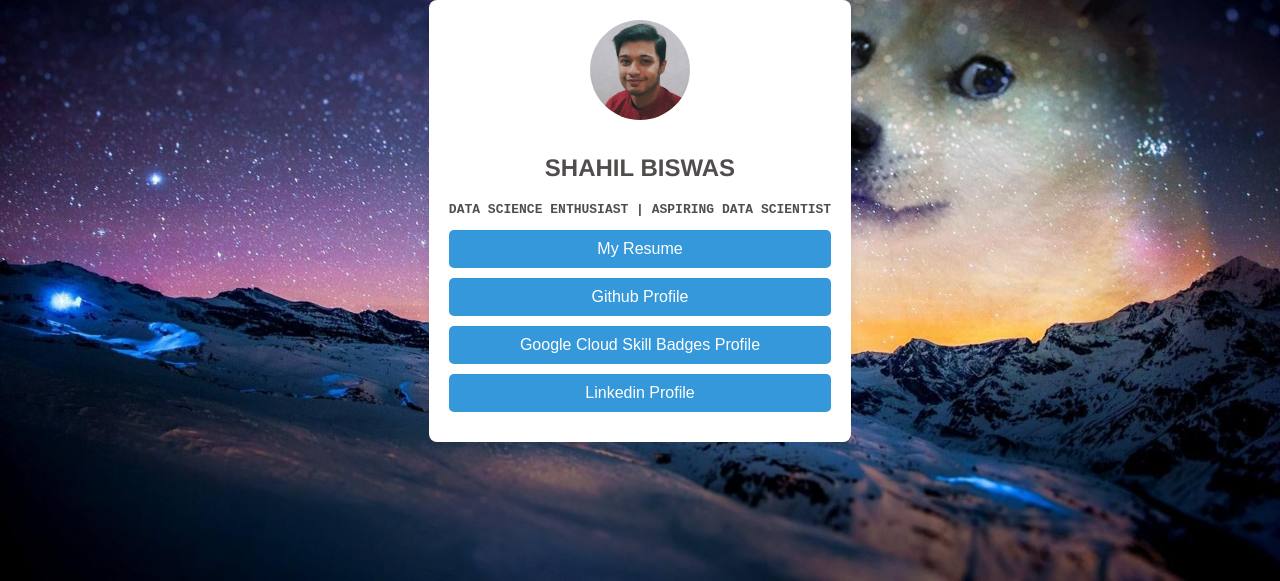
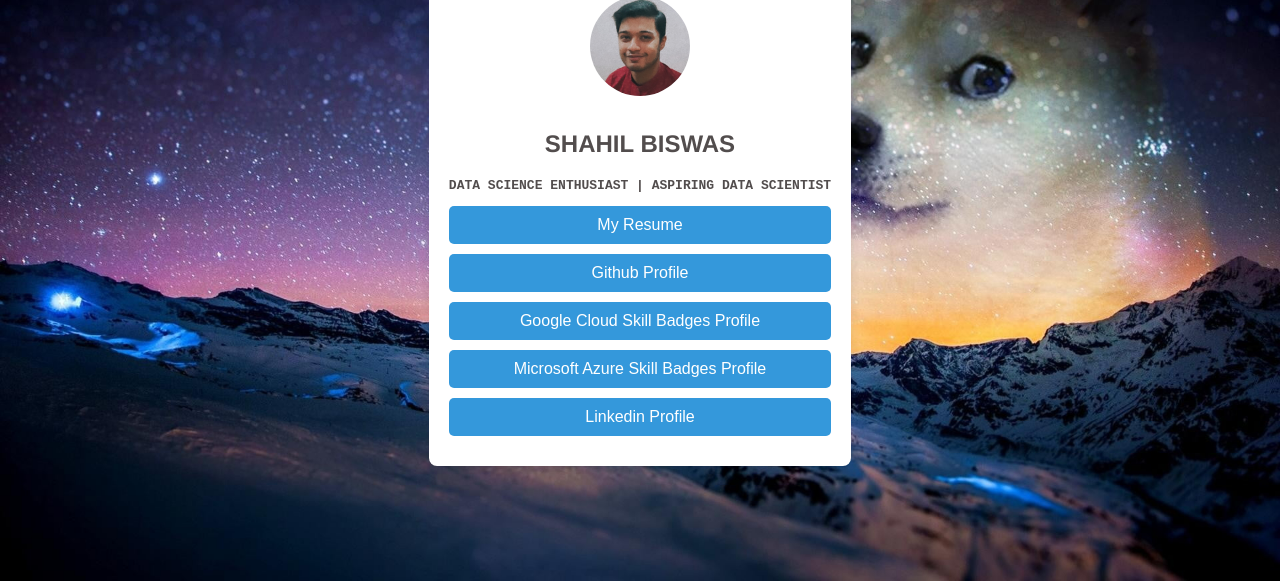
Before and after one commit to ShahilB/Linktree, a plain HTML site: page index.html in a window 1280 px wide. Shown: the part 219-800 px from the top of the page. Drawn offline with Linux system fonts and the light colour scheme.

Commit message:
Update index.html

```diff
--- a/index.html
+++ b/index.html
@@ -22,6 +22,7 @@
         <a href="Shahil_Biswas_CV.pdf"  target="_blank"  class="button">My Resume</a>
         <a href="https://github.com/ShahilB"  target="_blank"  class="button">Github Profile</a>
         <a href="https://www.cloudskillsboost.google/public_profiles/d519d258-afe9-4327-b137-9248a2246a2f"  target="_blank"  class="button">Google Cloud Skill Badges Profile</a>
+        <a href="https://learn.microsoft.com/en-in/users/shahilbiswas-9459/"  target="_blank"  class="button">Microsoft Azure Skill Badges Profile</a>
         <a href="https://www.linkedin.com/in/shahil-biswas-090542205"  target="_blank" class="button">Linkedin Profile</a>
 
     </div>
```
